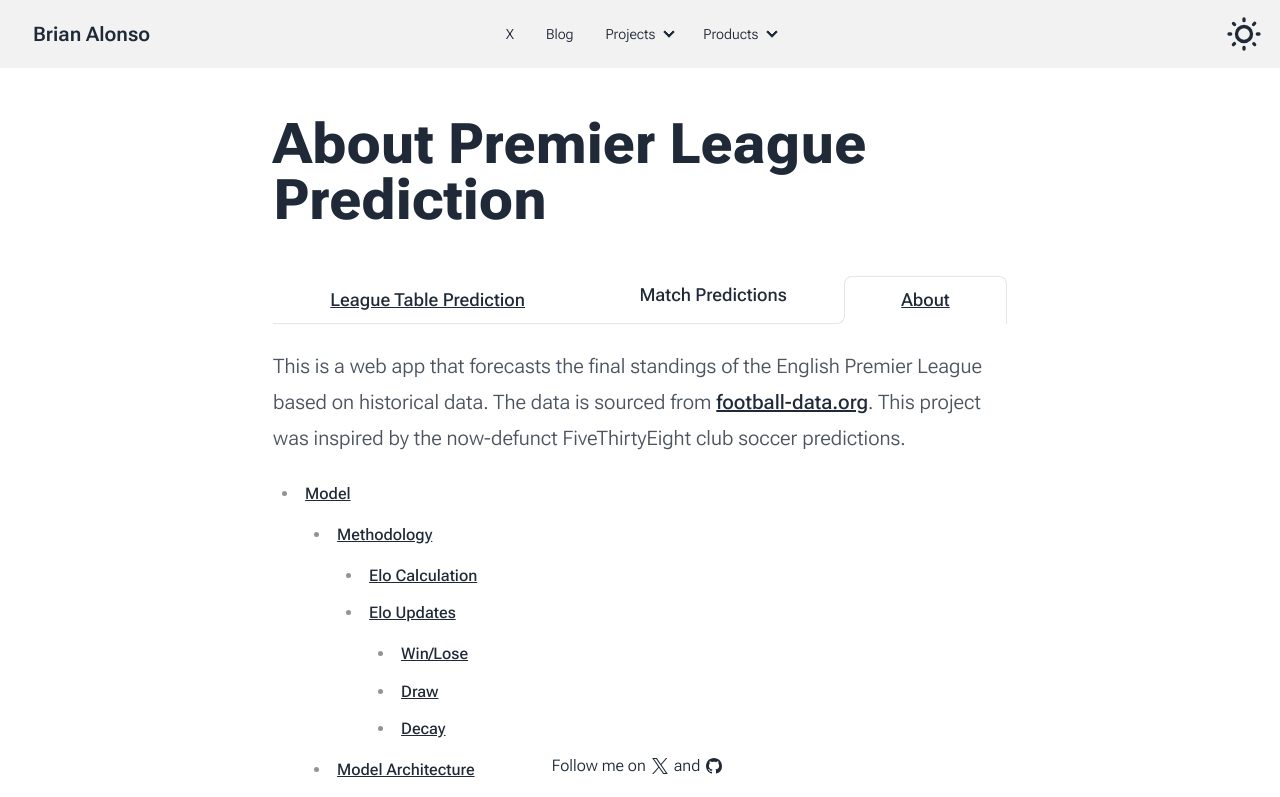
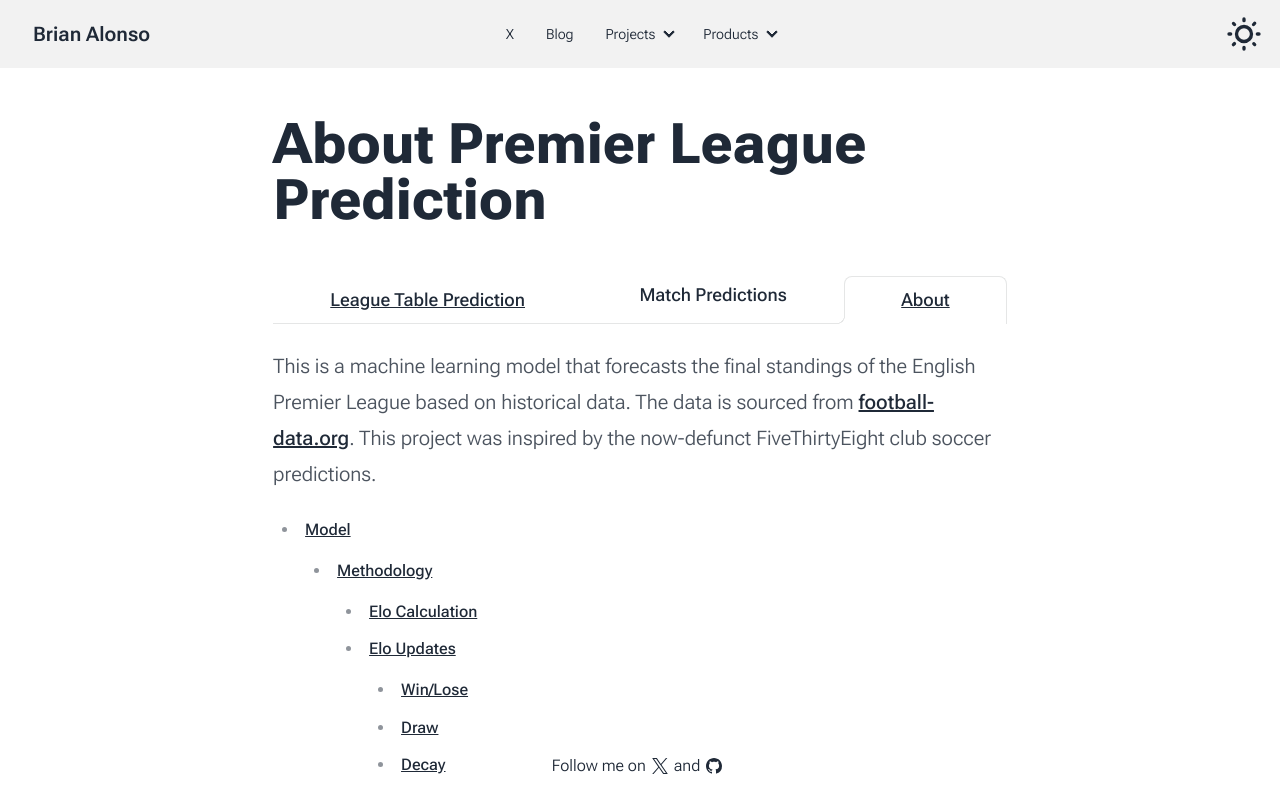
Before and after one commit to bealonso2/site, a Next.js app: page /pl-prediction/about in a window 1280 px wide. Shown: the top 797 px of the page. Built offline with nearby package versions, Linux system fonts and the light colour scheme.

Commit message:
Please google let me rank for machine learning

```diff
--- a/app/pl-prediction/about/page.tsx
+++ b/app/pl-prediction/about/page.tsx
@@ -7,9 +7,9 @@ import { generateMetadata } from "@/utils/metadata";
 export const metadata = generateMetadata({
   title: "About Premier League Prediction",
   description:
-    "Learn about the methodology, model, and architecture used to forecast the final standings of the English Premier League.",
+    "Learn about the methodology, machine learning model, and architecture used to forecast the final standings of the English Premier League.",
   keywords:
-    "Premier League, football, soccer, prediction, PL, EPL, AWS, Machine Learning, Elo",
+    "Premier League, machine learning, ML, football, soccer, prediction, PL, EPL, AWS, Elo",
   canonicalPath: "pl-prediction/about",
 });
 
@@ -19,8 +19,9 @@ export default function About() {
       <h1>About Premier League Prediction</h1>
       <TabNavigation />
       <p>
-        This is a web app that forecasts the final standings of the English
-        Premier League based on historical data. The data is sourced from{" "}
+        This is a machine learning model that forecasts the final standings of
+        the English Premier League based on historical data. The data is sourced
+        from{" "}
         <a
           href="
             https://www.football-data.org
@@ -100,7 +101,6 @@ export default function About() {
           "\\text{Expected Win} = 1 \\div \\left(1 + 10^{\\frac{\\text{Loser Elo} - \\text{Winner Elo}}{400}}\\right)"
         }
       />
-      {/* <Equation text={"\\;\\;"} /> */}
       <Equation
         text={
           "\\text{Change in Winner Elo} = K \\times (1 - \\text{Expected Win})"
```
